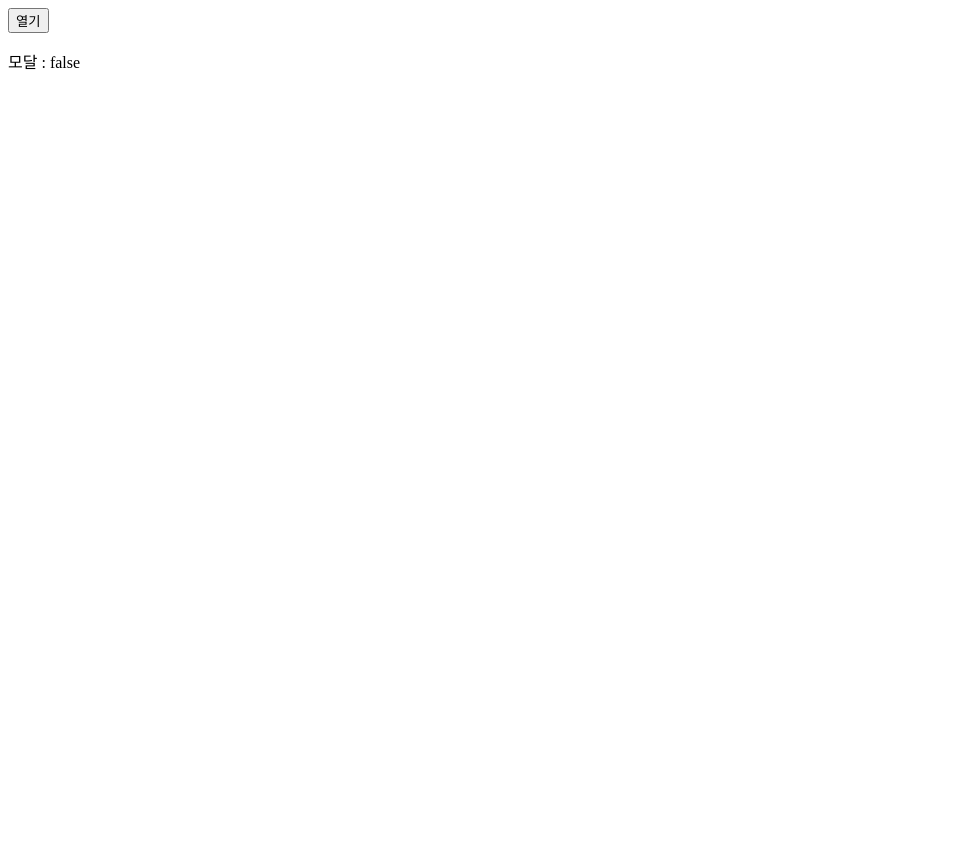
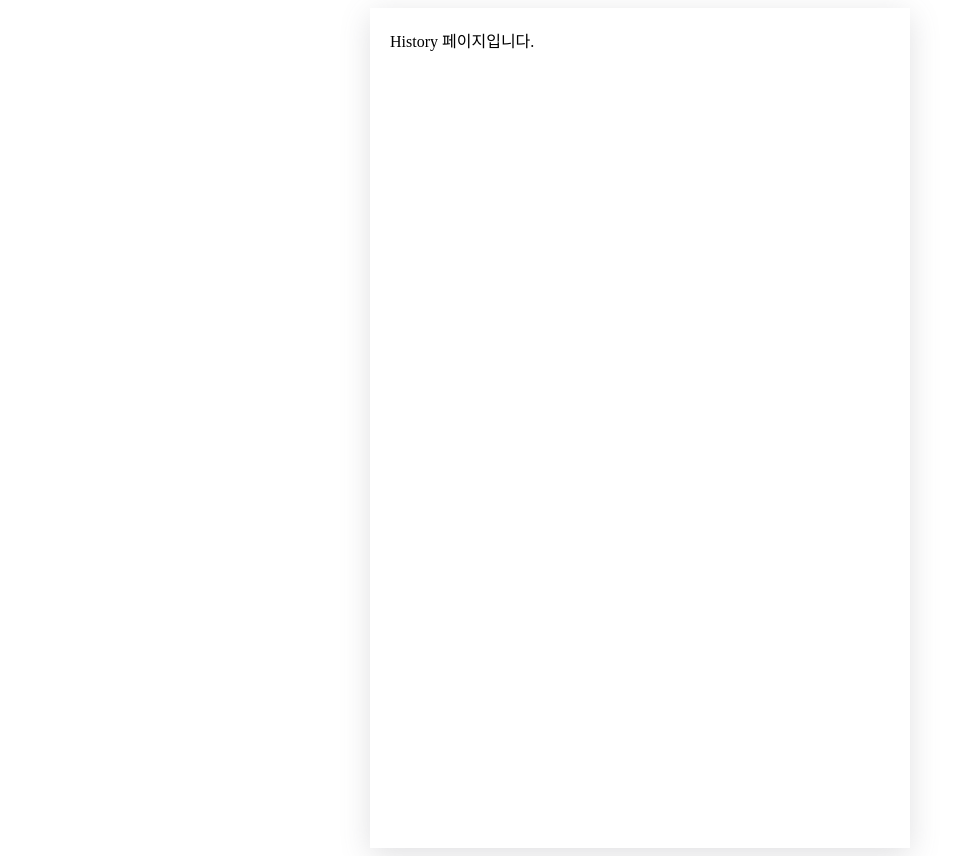
Before and after one commit to yzooop/safeview, a Vue app: page /history in a window 1280 px wide. Shown: the whole page, without its empty margins (0-969 px from the left). Before the commit the page ends 800 px from the top, so only its background shows below. Built offline with nearby package versions, Linux system fonts and the light colour scheme.

Commit message:
✨ router setting

```diff
--- /dev/null
+++ b/app.css
@@ -0,0 +1,10 @@
+#app {
+    margin: 0 auto;
+    width: 500px;
+    height: 100vh;
+    display: flex;
+    flex-direction: column;
+    box-shadow: rgba(100, 100, 111, 0.2) 0px 7px 29px 0px;
+    background-color: white;
+    padding: 20px;
+}
--- a/index.html
+++ b/index.html
@@ -3,6 +3,7 @@
     <head>
         <meta charset="UTF-8" />
         <link rel="icon" href="/favicon.ico" />
+        <link rel="stylesheet" href="/app.css" />
         <meta name="viewport" content="width=device-width, initial-scale=1.0" />
         <title>Vite App</title>
     </head>
--- a/package.json
+++ b/package.json
@@ -11,7 +11,8 @@
     "format": "prettier --write src/"
   },
   "dependencies": {
-    "vue": "^3.5.13"
+    "vue": "^3.5.13",
+    "vue-router": "^4.5.0"
   },
   "devDependencies": {
     "@eslint/js": "^9.14.0",
--- a/src/App.vue
+++ b/src/App.vue
@@ -1,19 +1,3 @@
-<script setup>
-import Modal from './components/ModalComponent.vue'
-
-let isModalOpen = false
-
-const toggleModal = () => {
-	isModalOpen = !isModalOpen
-}
-
-const closeModal = () => {
-	isModalOpen = false
-}
-</script>
-
 <template>
-	<button @click="toggleModal">열기</button>
-	<p>모달 : {{ isModalOpen }}</p>
-	<Modal v-if="isModalOpen" @close="closeModal"></Modal>
+	<router-view></router-view>
 </template>
--- a/src/main.js
+++ b/src/main.js
@@ -1,4 +1,5 @@
 import { createApp } from 'vue'
 import App from './App.vue'
+import router from './router'
 
-createApp(App).mount('#app')
+createApp(App).use(router).mount('#app')
--- /dev/null
+++ b/src/views/History.vue
@@ -0,0 +1,3 @@
+<template>
+	<div>History 페이지입니다.</div>
+</template>
--- /dev/null
+++ b/src/views/Home.vue
@@ -0,0 +1,3 @@
+<template>
+	<div>Home 페이지입니다.</div>
+</template>
--- /dev/null
+++ b/src/views/Snapshot.vue
@@ -0,0 +1,3 @@
+<template>
+	<div>Snapshot 페이지입니다.</div>
+</template>
--- /dev/null
+++ b/src/views/Zone.vue
@@ -0,0 +1,3 @@
+<template>
+	<div>Zone 페이지입니다.</div>
+</template>
```
Also changed, not shown: src/router/index.js (added, +19 -0 lines), 1 other file (tests, documents, lock files or other folders).
